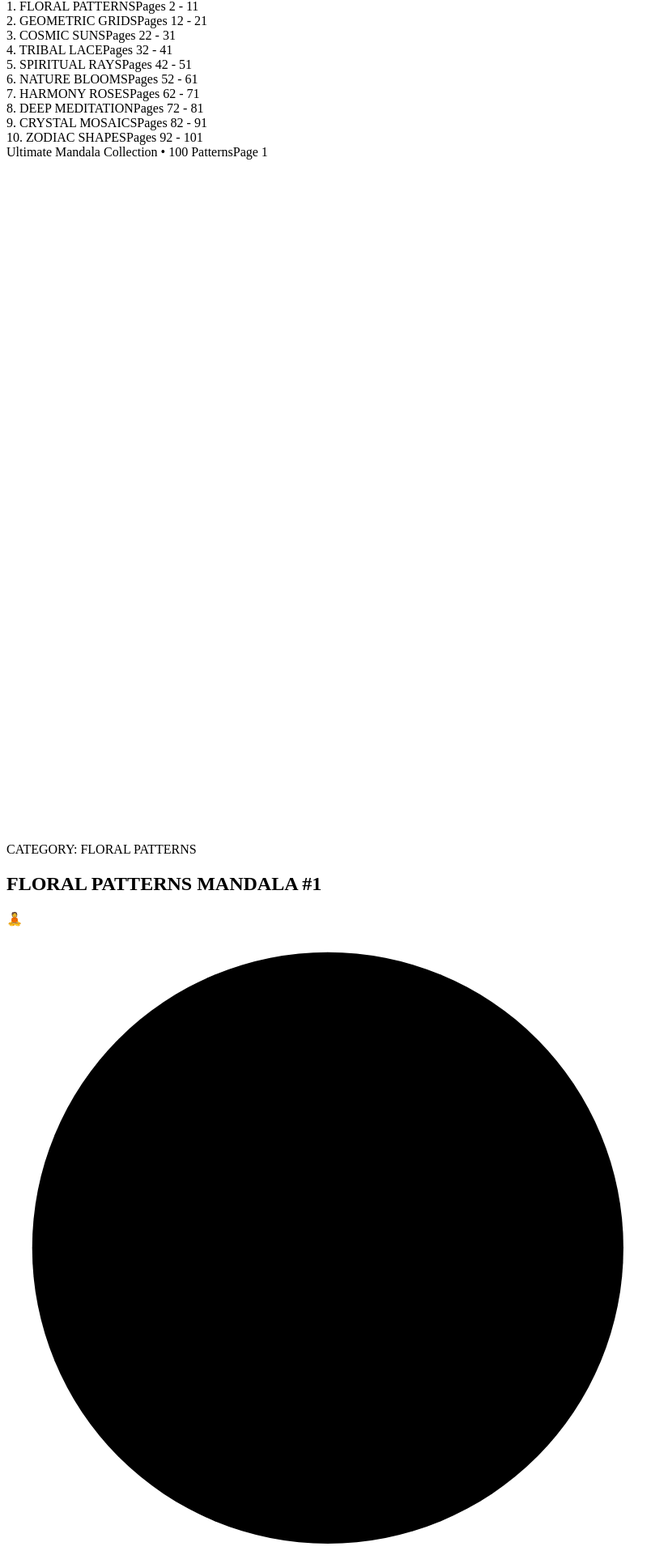
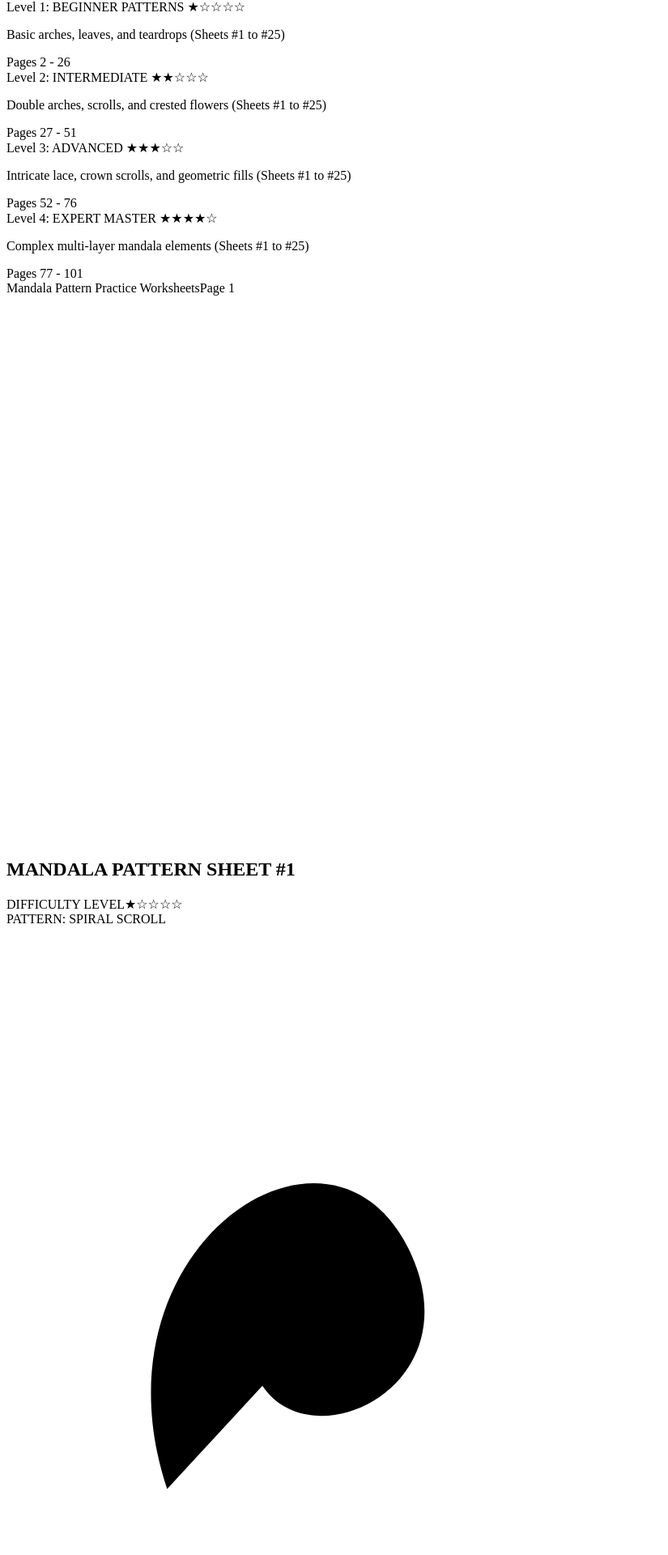
Before and after one commit to lasmejoresofertas/sudokus, a Next.js app: page / in a window 1280 px wide. Shown: the part 238-2158 px from the top of the page at 81% size, without its empty margins (0-825 px from the left). Built offline with nearby package versions, Linux system fonts and the light colour scheme.

Commit message:
Update page.js

```diff
--- a/app/page.js
+++ b/app/page.js
@@ -2,134 +2,71 @@
 
 import React from 'react';
 
-// Generador de Patrones Complejos de Mandalas (SVG Vectorial)
-const MANDALA_PATTERNS = [
-  // 1. FLORAL PATTERN
-  { id: 'm-1', category: 'FLORAL PATTERNS', title: 'INTRICATE LOTUS LACE', svg: (
-    <svg viewBox="0 0 200 200" className="w-full h-full stroke-black fill-none stroke-[1.2]">
-      <circle cx="100" cy="100" r="92" strokeWidth="2" />
-      <circle cx="100" cy="100" r="85" />
-      <circle cx="100" cy="100" r="70" />
-      <circle cx="100" cy="100" r="55" />
-      <circle cx="100" cy="100" r="40" />
-      <circle cx="100" cy="100" r="25" />
-      <circle cx="100" cy="100" r="10" />
-      {[0, 22.5, 45, 67.5, 90, 112.5, 135, 157.5, 180, 202.5, 225, 247.5, 270, 292.5, 315, 337.5].map((deg, i) => (
-        <g key={i} transform={`rotate(${deg} 100 100)`}>
-          <path d="M 100 8 C 115 25 115 40 100 55 C 85 40 85 25 100 8 Z" />
-          <path d="M 100 25 C 110 38 110 48 100 55 C 90 48 90 38 100 25 Z" />
-          <path d="M 100 55 C 108 68 108 78 100 85 C 92 78 92 68 100 55 Z" />
-          <circle cx="100" cy="16" r="2" />
-          <circle cx="100" cy="33" r="1.5" />
-        </g>
-      ))}
-    </svg>
-  )},
-
-  // 2. GEOMETRIC PATTERN
-  { id: 'm-2', category: 'GEOMETRIC GRID', title: 'SACRED MOSAIC LATTICE', svg: (
-    <svg viewBox="0 0 200 200" className="w-full h-full stroke-black fill-none stroke-[1.2]">
-      <circle cx="100" cy="100" r="92" strokeWidth="2" />
-      <circle cx="100" cy="100" r="80" />
-      <circle cx="100" cy="100" r="62" />
-      <circle cx="100" cy="100" r="44" />
-      <circle cx="100" cy="100" r="26" />
-      {[0, 30, 60, 90, 120, 150, 180, 210, 240, 270, 300, 330].map((deg, i) => (
-        <g key={i} transform={`rotate(${deg} 100 100)`}>
-          <rect x="75" y="75" width="50" height="50" transform="rotate(45 100 100)" />
-          <polygon points="100,8 112,38 88,38" />
-          <polygon points="100,38 108,62 92,62" />
-          <circle cx="100" cy="23" r="4" />
-        </g>
-      ))}
-    </svg>
-  )},
-
-  // 3. COSMIC PATTERN
-  { id: 'm-3', category: 'COSMIC SUN', title: 'SOLAR KALEIDOSCOPE', svg: (
-    <svg viewBox="0 0 200 200" className="w-full h-full stroke-black fill-none stroke-[1.2]">
-      <circle cx="100" cy="100" r="90" strokeWidth="2" />
-      <circle cx="100" cy="100" r="75" />
-      <circle cx="100" cy="100" r="50" />
-      <circle cx="100" cy="100" r="30" />
-      {[0, 15, 30, 45, 60, 75, 90, 105, 120, 135, 150, 165, 180, 195, 210, 225, 240, 255, 270, 285, 300, 315, 330, 345].map((deg, i) => (
-        <g key={i} transform={`rotate(${deg} 100 100)`}>
-          <path d="M 100 10 L 104 35 L 100 50 L 96 35 Z" />
-          <path d="M 100 50 L 103 70 L 100 80 L 97 70 Z" />
-          <circle cx="100" cy="22" r="1.5" />
-        </g>
-      ))}
-    </svg>
-  )},
-
-  // 4. ETHNIC TRIBAL
-  { id: 'm-4', category: 'TRIBAL LACE', title: 'ORANTE DREAMCATCHER', svg: (
-    <svg viewBox="0 0 200 200" className="w-full h-full stroke-black fill-none stroke-[1.2]">
-      <circle cx="100" cy="100" r="92" strokeWidth="3" />
-      <circle cx="100" cy="100" r="84" />
-      <circle cx="100" cy="100" r="68" />
-      <circle cx="100" cy="100" r="48" />
-      <circle cx="100" cy="100" r="28" />
-      {[0, 20, 40, 60, 80, 100, 120, 140, 160, 180, 200, 220, 240, 260, 280, 300, 320, 340].map((deg, i) => (
-        <g key={i} transform={`rotate(${deg} 100 100)`}>
-          <path d="M 100 16 Q 120 42 100 68 Q 80 42 100 16 Z" />
-          <path d="M 100 32 Q 112 50 100 68 Q 88 50 100 32 Z" />
-          <circle cx="100" cy="24" r="2.5" />
-        </g>
-      ))}
-    </svg>
-  )}
+// Dibujos vectoriales de patrones de Mandalas (SVG)
+const PATTERNS_LIBRARY = [
+  // Hojas, pétalos y gotas
+  { name: 'PETAL DROPS', svg: <path d="M 10 30 C 10 10, 30 10, 30 30 C 30 45, 20 55, 20 55 C 20 55, 10 45, 10 30 Z" /> },
+  { name: 'LOTUS FLOWER', svg: <path d="M 5 40 Q 20 10 35 40 Q 20 25 5 40 Z M 20 25 Q 20 5 20 5" /> },
+  { name: 'SPIRAL SCROLL', svg: <path d="M 10 35 C 5 20, 20 10, 25 20 C 30 30, 15 35, 15 25 C 15 20, 20 20, 22 22" /> },
+  { name: 'HEART ARCH', svg: <path d="M 5 40 Q 20 10 35 40 M 12 30 C 12 20 20 20 20 28 C 20 20 28 20 28 30 C 28 36 20 42 20 42 C 20 42 12 36 12 30 Z" /> },
+  { name: 'FEATHER WAVE', svg: <path d="M 5 40 Q 20 10 35 40 M 15 32 L 20 20 M 25 32 L 20 20" /> },
+  { name: 'DOUBLE ARCH', svg: <path d="M 5 40 Q 20 10 35 40 M 10 40 Q 20 18 30 40 M 15 40 Q 20 26 25 40" /> },
+  { name: 'FLORAL CREST', svg: <path d="M 5 40 Q 20 10 35 40 M 20 10 L 20 40 M 10 25 Q 20 30 30 25" /> },
+  { name: 'SUNBURST RAYS', svg: <path d="M 5 40 Q 20 20 35 40 M 20 20 L 20 5 M 12 24 L 6 12 M 28 24 L 34 12" /> },
+  { name: 'CROWN SCROLL', svg: <path d="M 5 40 Q 20 15 35 40 M 10 30 Q 20 5 30 30 M 20 12 A 3 3 0 1 1 20.1 12" /> },
+  { name: 'GEO DIAMOND', svg: <path d="M 5 40 L 20 10 L 35 40 Z M 20 10 L 20 40 M 12 25 L 28 25" /> },
 ];
 
-// Generador automático de 100 páginas repartidas equitativamente en 10 categorías
-function generate100Mandalas() {
-  const categories = [
-    { name: 'FLORAL PATTERNS', pages: 'Pages 2 - 11' },
-    { name: 'GEOMETRIC GRIDS', pages: 'Pages 12 - 21' },
-    { name: 'COSMIC SUNS', pages: 'Pages 22 - 31' },
-    { name: 'TRIBAL LACE', pages: 'Pages 32 - 41' },
-    { name: 'SPIRITUAL RAYS', pages: 'Pages 42 - 51' },
-    { name: 'NATURE BLOOMS', pages: 'Pages 52 - 61' },
-    { name: 'HARMONY ROSES', pages: 'Pages 62 - 71' },
-    { name: 'DEEP MEDITATION', pages: 'Pages 72 - 81' },
-    { name: 'CRYSTAL MOSAICS', pages: 'Pages 82 - 91' },
-    { name: 'ZODIAC SHAPES', pages: 'Pages 92 - 101' },
+// Generar 100 Páginas con 6 renglones de patrones por página
+function generate100PracticeSheets() {
+  const levels = [
+    { name: 'BEGINNER', difficulty: '★☆☆☆☆', count: 25 },
+    { name: 'INTERMEDIATE', difficulty: '★★☆☆☆', count: 25 },
+    { name: 'ADVANCED', difficulty: '★★★☆☆', count: 25 },
+    { name: 'EXPERT MASTER', difficulty: '★★★★☆', count: 25 },
   ];
 
-  const list = [];
-  let totalCount = 1;
+  const sheets = [];
+  let pageNum = 1;
 
-  categories.forEach((catObj) => {
-    for (let i = 1; i <= 10; i++) {
-      const base = MANDALA_PATTERNS[(totalCount - 1) % MANDALA_PATTERNS.length];
-      list.push({
-        id: `mandala-${totalCount}`,
-        pageNumber: totalCount + 1, // +1 por la página del Índice
-        category: catObj.name,
-        title: `${catObj.name} MANDALA #${i}`,
-        svg: base.svg,
+  levels.forEach((lvl) => {
+    for (let i = 1; i <= lvl.count; i++) {
+      // Elegir 6 patrones para los 6 renglones de esta página
+      const rows = [];
+      for (let r = 0; r < 6; r++) {
+        const patternIdx = (pageNum * 2 + r) % PATTERNS_LIBRARY.length;
+        rows.push(PATTERNS_LIBRARY[patternIdx]);
+      }
+
+      sheets.push({
+        id: `sheet-${pageNum}`,
+        pageNumber: pageNum + 1, // +1 por la página de Índice
+        title: `MANDALA PATTERN SHEET #${i}`,
+        levelName: lvl.name,
+        difficulty: lvl.difficulty,
+        rows: rows,
       });
-      totalCount++;
+      pageNum++;
     }
   });
 
-  return { list, categories };
+  return sheets;
 }
 
-const { list: allMandalas, categories: categoryList } = generate100Mandalas();
+const practiceSheets = generate100PracticeSheets();
 
-export default function MandalaBook100() {
+export default function MandalaPatternBook() {
   const handlePrint = () => {
     window.print();
   };
 
   return (
     <div className="min-h-screen bg-neutral-800 text-neutral-100 flex flex-col items-center p-4 print:p-0 print:bg-white print:text-black">
-      {/* Barra superior de navegación */}
+      {/* Barra superior no imprimible */}
       <header className="no-print w-full max-w-xl bg-neutral-900 border border-neutral-700 rounded-xl p-4 mb-6 shadow-2xl flex items-center justify-between">
         <div>
-          <h1 className="text-lg font-bold text-white">🧘 100 Mandalas Coloring Book</h1>
-          <p className="text-xs text-neutral-400">101 Total Pages (Table of Contents + 100 Mandala Pages)</p>
+          <h1 className="text-lg font-bold text-white">✏️ Mandala Pattern Practice Sheets</h1>
+          <p className="text-xs text-neutral-400">101 Total Pages (Table of Contents + 100 Practice Sheets)</p>
         </div>
         <button
           onClick={handlePrint}
@@ -146,66 +83,119 @@ export default function MandalaBook100() {
             <header className="border-b-4 border-black pb-4 mb-8 text-center">
               <h1 className="text-4xl font-black uppercase tracking-wider">TABLE OF CONTENTS</h1>
               <p className="text-sm font-bold text-neutral-600 mt-1">
-                100 INTRICATE & RELAXING MANDALA DESIGNS
+                ULTIMATE MANDALA PATTERN PRACTICE GUIDE
               </p>
             </header>
 
-            <div className="grid grid-cols-2 gap-x-6 gap-y-3 my-4 px-2">
-              {categoryList.map((item, idx) => (
-                <div key={idx} className="flex justify-between items-center border-b-2 border-dotted border-black pb-1.5">
-                  <span className="text-xs font-black uppercase tracking-tight">{idx + 1}. {item.name}</span>
-                  <span className="text-[11px] font-bold bg-neutral-100 border border-black px-2 py-0.5 rounded">
-                    {item.pages}
-                  </span>
+            <div className="space-y-6 my-10 px-4">
+              <div className="flex justify-between items-baseline border-b-2 border-dotted border-black pb-2">
+                <div>
+                  <span className="text-lg font-black uppercase">Level 1: BEGINNER PATTERNS ★☆☆☆☆</span>
+                  <p className="text-xs text-neutral-600 font-medium">Basic arches, leaves, and teardrops (Sheets #1 to #25)</p>
                 </div>
-              ))}
+                <span className="text-base font-black">Pages 2 - 26</span>
+              </div>
+
+              <div className="flex justify-between items-baseline border-b-2 border-dotted border-black pb-2">
+                <div>
+                  <span className="text-lg font-black uppercase">Level 2: INTERMEDIATE ★★☆☆☆</span>
+                  <p className="text-xs text-neutral-600 font-medium">Double arches, scrolls, and crested flowers (Sheets #1 to #25)</p>
+                </div>
+                <span className="text-base font-black">Pages 27 - 51</span>
+              </div>
+
+              <div className="flex justify-between items-baseline border-b-2 border-dotted border-black pb-2">
+                <div>
+                  <span className="text-lg font-black uppercase">Level 3: ADVANCED ★★★☆☆</span>
+                  <p className="text-xs text-neutral-600 font-medium">Intricate lace, crown scrolls, and geometric fills (Sheets #1 to #25)</p>
+                </div>
+                <span className="text-base font-black">Pages 52 - 76</span>
+              </div>
+
+              <div className="flex justify-between items-baseline border-b-2 border-dotted border-black pb-2">
+                <div>
+                  <span className="text-lg font-black uppercase">Level 4: EXPERT MASTER ★★★★☆</span>
+                  <p className="text-xs text-neutral-600 font-medium">Complex multi-layer mandala elements (Sheets #1 to #25)</p>
+                </div>
+                <span className="text-base font-black">Pages 77 - 101</span>
+              </div>
             </div>
           </div>
 
           <footer className="border-t border-black pt-3 flex justify-between text-xs font-bold uppercase">
-            <span>Ultimate Mandala Collection • 100 Patterns</span>
+            <span>Mandala Pattern Practice Worksheets</span>
             <span>Page 1</span>
           </footer>
         </section>
 
-        {/* 100 PÁGINAS DE MANDALAS (1 POR HOJA A4) */}
-        {allMandalas.map((item, idx) => {
-          const isLastPage = idx === allMandalas.length - 1;
+        {/* 100 HOJAS DE PRÁCTICA DE PATRONES (A4) */}
+        {practiceSheets.map((sheet, idx) => {
+          const isLastPage = idx === practiceSheets.length - 1;
 
           return (
             <section
-              key={item.id}
+              key={sheet.id}
               className={`a4-page ${!isLastPage ? 'page-break' : ''} flex flex-col justify-between p-10 border border-neutral-300 bg-white text-black shadow-2xl print:shadow-none print:border-0 mb-8 print:mb-0`}
             >
-              {/* Encabezado */}
-              <header className="border-b-4 border-black pb-2 flex justify-between items-end">
-                <div>
-                  <span className="text-xs font-black uppercase text-neutral-500">
-                    CATEGORY: {item.category}
-                  </span>
-                  <h2 className="text-2xl font-black uppercase">{item.title}</h2>
+              {/* Encabezado de la Hoja de Práctica */}
+              <header className="border-b-2 border-black pb-2 mb-6">
+                <div className="flex justify-between items-center">
+                  <h2 className="text-2xl font-black uppercase tracking-tight">{sheet.title}</h2>
+                  <div className="text-right">
+                    <span className="text-[10px] font-black uppercase tracking-widest text-neutral-500 block">
+                      DIFFICULTY LEVEL
+                    </span>
+                    <span className="text-sm font-black tracking-widest">{sheet.difficulty}</span>
+                  </div>
                 </div>
-                <span className="text-2xl">🧘</span>
               </header>
 
-              {/* Contenedor del Mandala */}
-              <div className="flex-grow flex items-center justify-center p-4 my-2">
-                <div className="w-[185mm] h-[185mm]">
-                  {item.svg}
-                </div>
+              {/* Renglones de Práctica (6 Renglones por hoja) */}
+              <div className="flex-grow flex flex-col justify-around py-2">
+                {sheet.rows.map((pattern, rIdx) => (
+                  <div key={rIdx} className="w-full relative mb-4">
+                    {/* Nombre del patrón */}
+                    <span className="text-[10px] font-bold text-neutral-500 uppercase tracking-wider block mb-1">
+                      PATTERN: {pattern.name}
+                    </span>
+
+                    {/* Renglón con la línea base y los patrones */}
+                    <div className="relative border-b-2 border-black pb-1 flex items-end justify-between px-2">
+                      {/* Modelo Maestro (Negro Grueso) */}
+                      <div className="w-12 h-14 flex items-center justify-center border-r-2 border-neutral-300 pr-3">
+                        <svg viewBox="0 0 40 60" className="w-10 h-14 stroke-black fill-none stroke-[3] stroke-linecap-round stroke-linejoin-round">
+                          {pattern.svg}
+                        </svg>
+                      </div>
+
+                      {/* Repeticiones en Gris Fino / Punteado para Repasar (Tracing) */}
+                      <div className="flex-grow flex justify-around items-center pl-4">
+                        {[1, 2, 3, 4, 5, 6, 7].map((repeat) => (
+                          <svg
+                            key={repeat}
+                            viewBox="0 0 40 60"
+                            className="w-9 h-12 stroke-neutral-300 fill-none stroke-[1.2] stroke-dasharray-[3,2] stroke-linecap-round stroke-linejoin-round"
+                          >
+                            {pattern.svg}
+                          </svg>
+                        ))}
+                      </div>
+                    </div>
+                  </div>
+                ))}
               </div>
 
               {/* Pie de Página */}
-              <footer className="border-t-2 border-black pt-3 flex justify-between text-xs font-bold uppercase">
-                <span>100 Mandala Collection</span>
-                <span>Page {item.pageNumber}</span>
+              <footer className="border-t border-black pt-2 flex justify-between text-[11px] font-bold uppercase">
+                <span>Mandala Pattern Sheets</span>
+                <span>Page {sheet.pageNumber}</span>
               </footer>
             </section>
           );
         })}
       </main>
 
-      {/* Estilos CSS globales para A4 */}
+      {/* Estilos CSS globales A4 */}
       <style jsx global>{`
         @page {
           size: A4 portrait;
```
